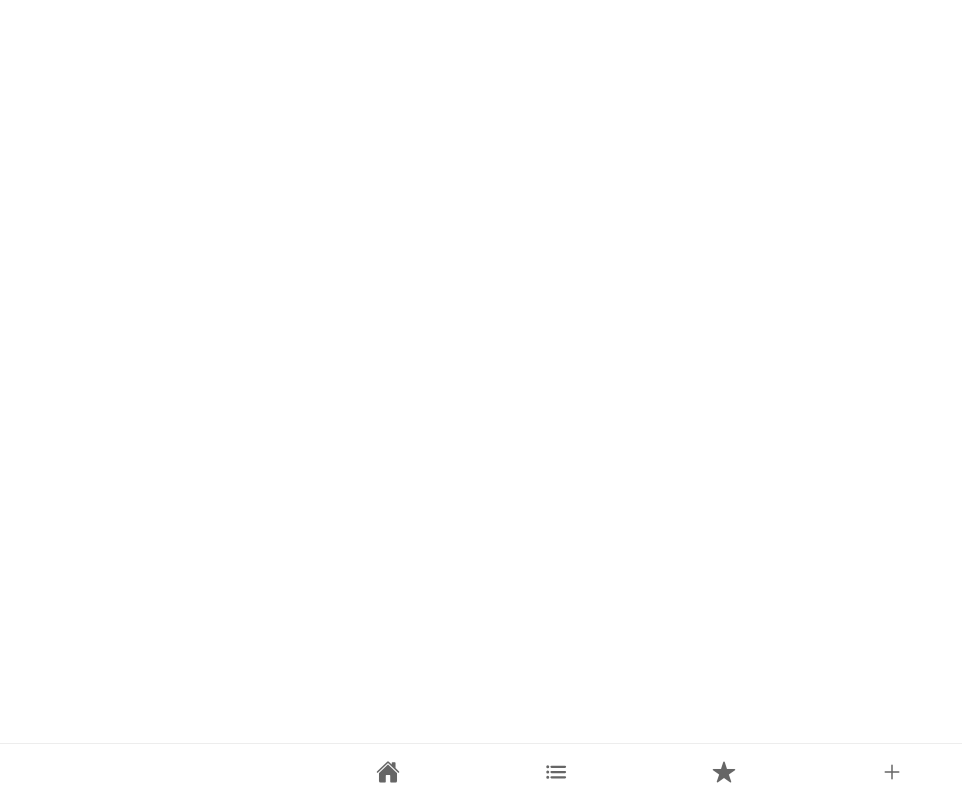
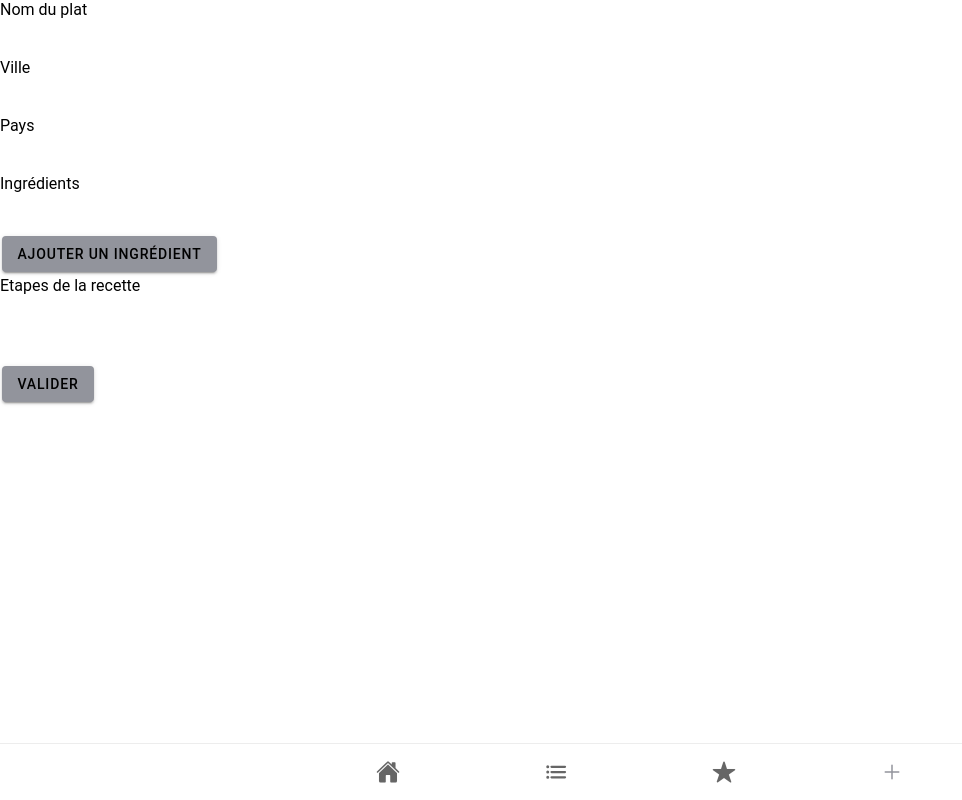
Before and after one commit to Benours/my-recipes, a React (Create React App) app: page /add in a window 1280 px wide. Shown: the whole page, without its empty margins (0-962 px from the left). Built offline with nearby package versions, Linux system fonts and the light colour scheme.

Commit message:
update project

```diff
--- a/src/App.tsx
+++ b/src/App.tsx
@@ -41,20 +41,20 @@ const App: React.FC = () => (
     <IonReactRouter>
       <IonTabs>
         <IonRouterOutlet>
-          <Route path="/" exact={true}>
+          <Route path="/" exact>
             <Redirect to="/home" />
           </Route>
-          <Route path="/home" exact={true}>
+          <Route path="/home" exact>
             <Home />
           </Route>
-          <Route path="/list" exact={true}>
+          <Route path="/list" exact>
             <List />
+          </Route>
+          <Route path="/add" exact>
+            <AddRecipe />
           </Route>
           <Route path="/recipe/:id">
             <ViewRecipe />
-          </Route>
-          <Route path="/new" exact={true}>
-            <AddRecipe />
           </Route>
         </IonRouterOutlet>
         <IonTabBar slot="bottom">
@@ -67,7 +67,7 @@ const App: React.FC = () => (
           <IonTabButton>
             <IonIcon icon={star} />
           </IonTabButton>
-          <IonTabButton tab="new" href="/new">
+          <IonTabButton tab="add" href="/add">
             <IonIcon icon={add} />
           </IonTabButton>
         </IonTabBar>
--- a/src/components/ListItem.tsx
+++ b/src/components/ListItem.tsx
@@ -13,7 +13,7 @@ interface ContainerProps {
 
 const ListItem: React.FC<ContainerProps> = (props) => {
   return (
-    <IonItem class="item" color="dark">
+    <IonItem class="item" color="dark" key={props.title}>
       <IonCard class="card">
         <IonCardHeader class="card-header">
           <IonText color="light">Selection : {props.title}</IonText>
--- a/src/pages/AddRecipe.tsx
+++ b/src/pages/AddRecipe.tsx
@@ -1,9 +1,15 @@
-import { IonLabel, IonInput, IonButton, IonTextarea } from "@ionic/react";
+import {
+  IonLabel,
+  IonInput,
+  IonButton,
+  IonTextarea,
+  IonContent,
+  IonPage,
+} from "@ionic/react";
 import React from "react";
 import "./AddRecipe.css";
 
 class AddRecipe extends React.Component {
-
   state = {
     namePlate: "",
     city: "",
@@ -11,31 +17,26 @@ class AddRecipe extends React.Component {
     ingredients: [""],
     recipe: "",
     img: [""],
-     newIngredient: [""]
-    }
-
-
-
+    newIngredient: [""],
+  };
 
   addIngredient = () => {
     this.state.ingredients.push("");
     console.log(this.state.ingredients);
-        this.setState({ingredients: [...this.state.ingredients]})
+    this.setState({ ingredients: [...this.state.ingredients] });
   };
 
   delIngredient = (index: number) => {
-        const {ingredients} = this.state;
-        ingredients.splice(index,1);
+    const { ingredients } = this.state;
+    ingredients.splice(index, 1);
     const listIngredient = [...ingredients];
 
     //listIngredient.splice(index, 1);
-        this.setState({ingredients: listIngredient})
+    this.setState({ ingredients: listIngredient });
   };
 
-
   validateForm = () => {
-
-        const{namePlate, city, country, ingredients, recipe, img} = this.state;
+    const { namePlate, city, country, ingredients, recipe, img } = this.state;
 
     const newRecipe = {
       namePlate,
@@ -43,45 +44,51 @@ class AddRecipe extends React.Component {
       country,
       ingredients,
       recipe,
-            img
-        }
+      img,
+    };
 
     console.log(newRecipe);
-
   };
 
-    render(){
-    const{ingredients} = this.state;
+  render() {
+    const { ingredients } = this.state;
     return (
-        <form action="">
+      <IonPage>
+        <IonContent>
           <div className="whatPlateBruh">
-                <IonLabel>
-                    Nom du plat
-                </IonLabel>
-                <IonInput onIonChange={(event)=>this.setState({namePlate : event.detail.value!})}/>
+            <IonLabel>Nom du plat</IonLabel>
+            <IonInput
+              onIonChange={(event) =>
+                this.setState({ namePlate: event.detail.value! })
+              }
+            />
           </div>
           <div className="daOrigin">
-                <IonLabel>
-                    Ville
-                </IonLabel>
-                <IonInput onIonChange={(event) => this.setState({city : event.detail.value!})} />
-                <IonLabel>
-                    Pays
-                </IonLabel>
-                <IonInput onIonChange={(event) => this.setState({country : event.detail.value!})} />
+            <IonLabel>Ville</IonLabel>
+            <IonInput
+              onIonChange={(event) =>
+                this.setState({ city: event.detail.value! })
+              }
+            />
+            <IonLabel>Pays</IonLabel>
+            <IonInput
+              onIonChange={(event) =>
+                this.setState({ country: event.detail.value! })
+              }
+            />
           </div>
           <div className="disCompo">
-
             {ingredients.map((_e, index) => (
-                    <div>
-                        <IonLabel>
-                            Ingrédients
-                        </IonLabel>
-                        <IonInput onIonChange={(event) => {
+              <div key={index}>
+                <IonLabel>Ingrédients</IonLabel>
+                <IonInput
+                  onIonChange={(event) => {
                     let ingredients = [...this.state.ingredients];
                     ingredients[index] = event.detail.value!;
-                            this.setState({ingredients})
-                            }} value={_e} />
+                    this.setState({ ingredients });
+                  }}
+                  value={_e}
+                />
                 {ingredients.length - 1 === index && (
                   <IonButton onClick={this.addIngredient}>
                     Ajouter un ingrédient
@@ -99,13 +106,18 @@ class AddRecipe extends React.Component {
           </div>
           <div className="someText">
             <IonLabel>Etapes de la recette</IonLabel>
-                <IonTextarea autoGrow onIonChange={(event) => this.setState({recipe : event.detail.value!})}></IonTextarea>
+            <IonTextarea
+              autoGrow
+              onIonChange={(event) =>
+                this.setState({ recipe: event.detail.value! })
+              }
+            ></IonTextarea>
           </div>
-            <IonButton onClick={()=> this.validateForm()}>Valider</IonButton>
-        </form>
-    )
+          <IonButton onClick={() => this.validateForm()}>Valider</IonButton>
+        </IonContent>
+      </IonPage>
+    );
   }
-
 }
 
 export default AddRecipe;
```
Lines whose indentation alone changed are shown as unchanged.
